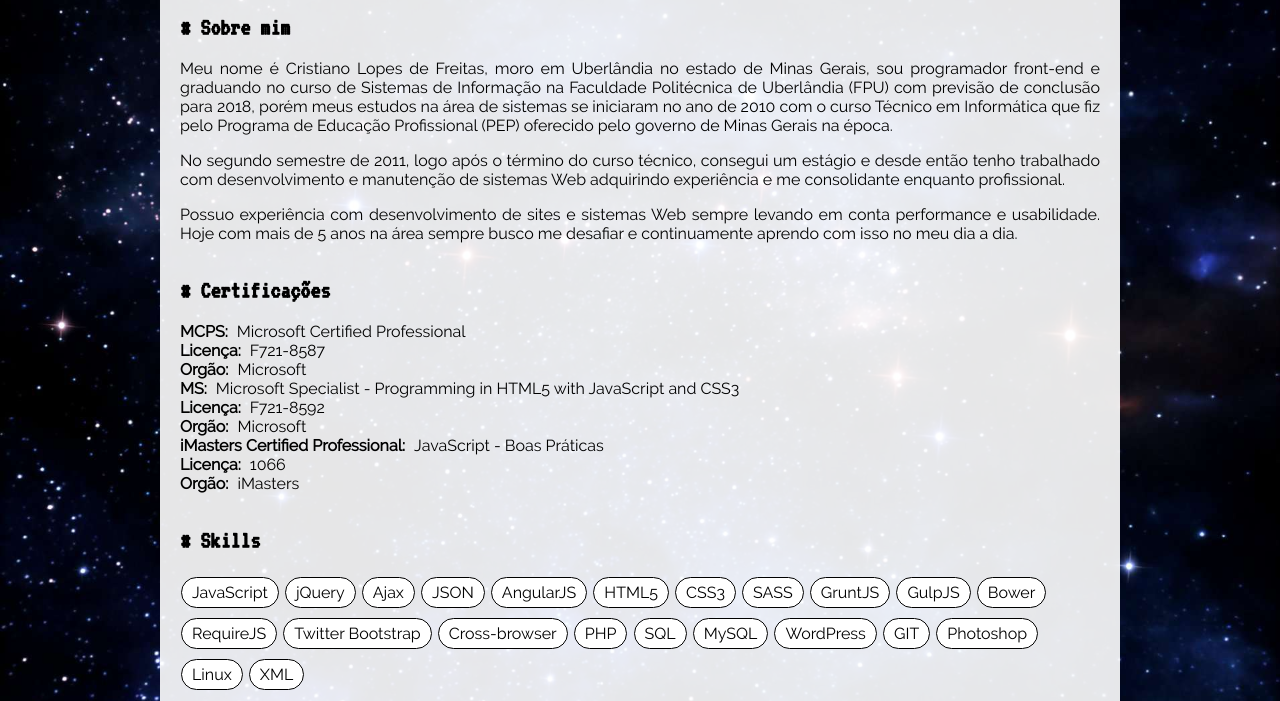
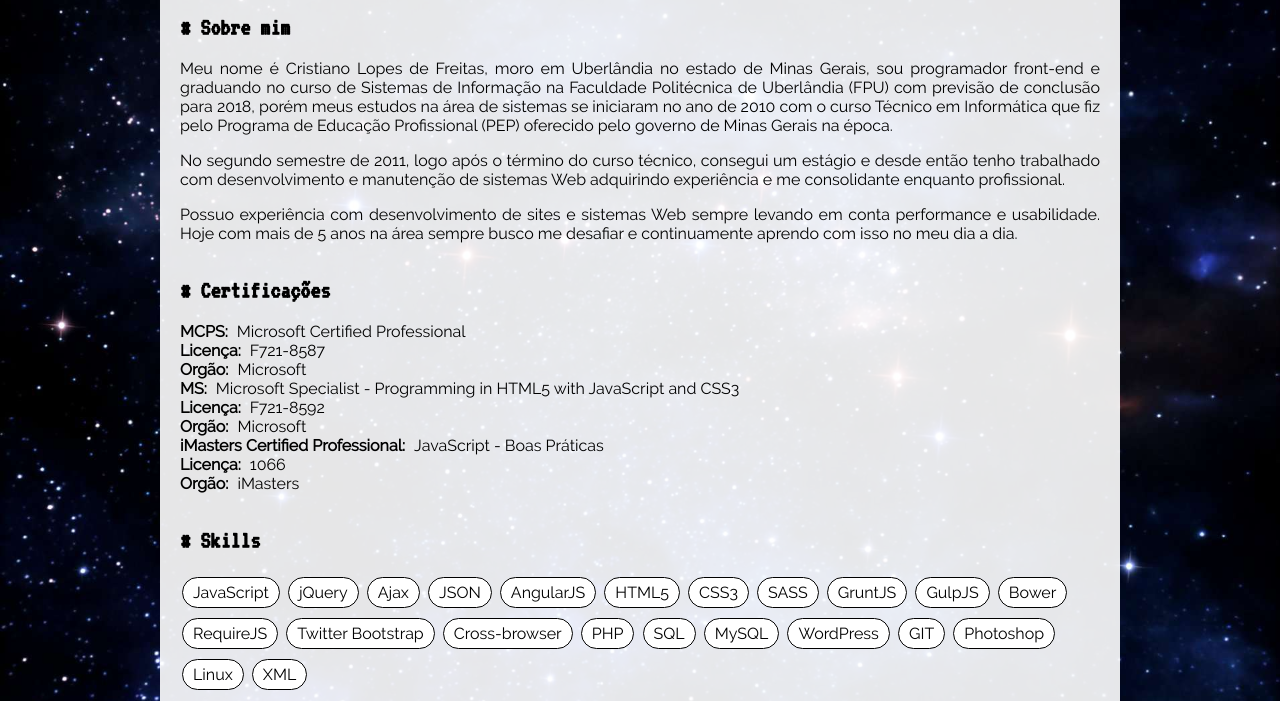
Before and after one commit to cristianolopesdefreitas/my-personal-site, a website: page dev/index.html in a window 1280 px wide. Shown: the part 87-788 px from the top of the page. Drawn offline with Linux system fonts and the light colour scheme.

Commit message:
Ajuste de css

```diff
--- a/dev/css/styles.css
+++ b/dev/css/styles.css
@@ -114,7 +114,7 @@ body {
     border: 1px solid #000;
     border-radius: 20px;
     display: inline-block;
-    margin: 5px 1px;
+    margin: 5px 2px;
     padding: 5px 10px;
     transition: .5s;
 }
```
